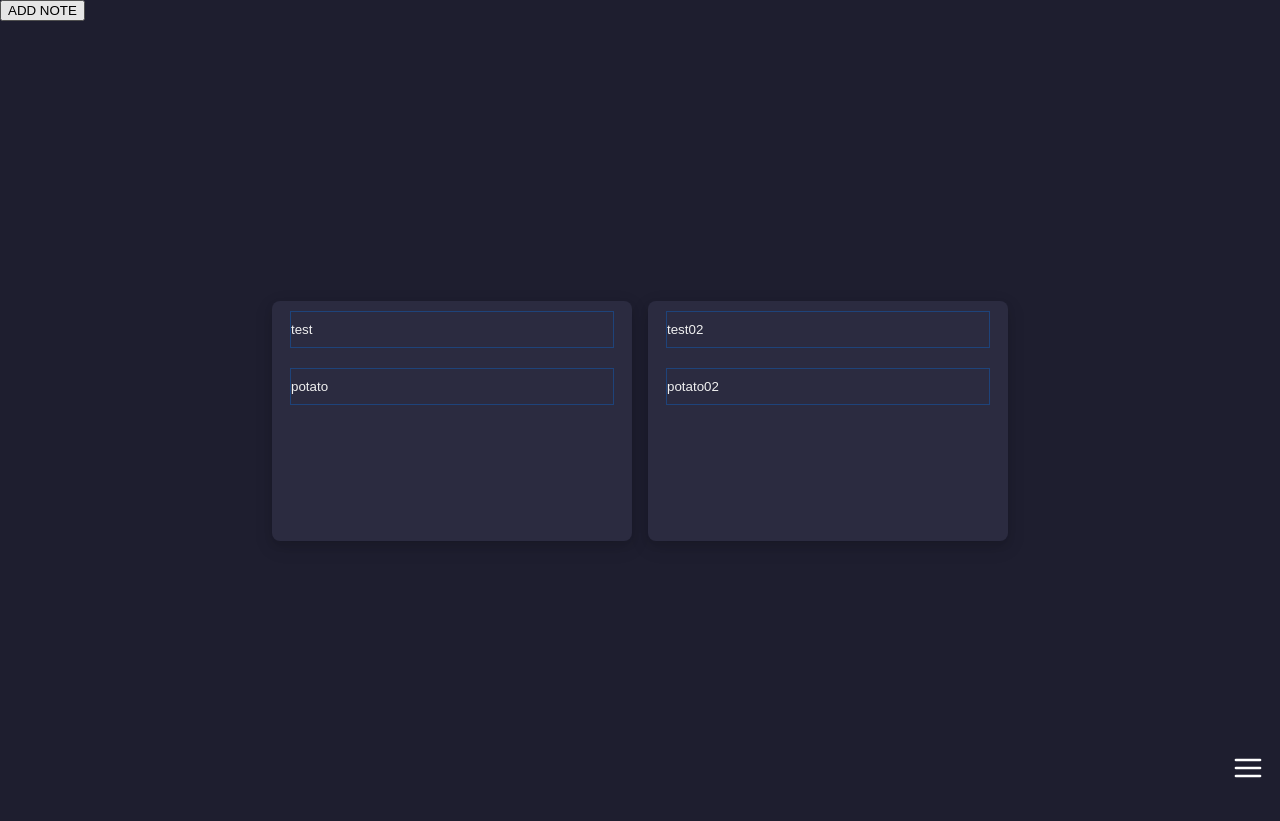
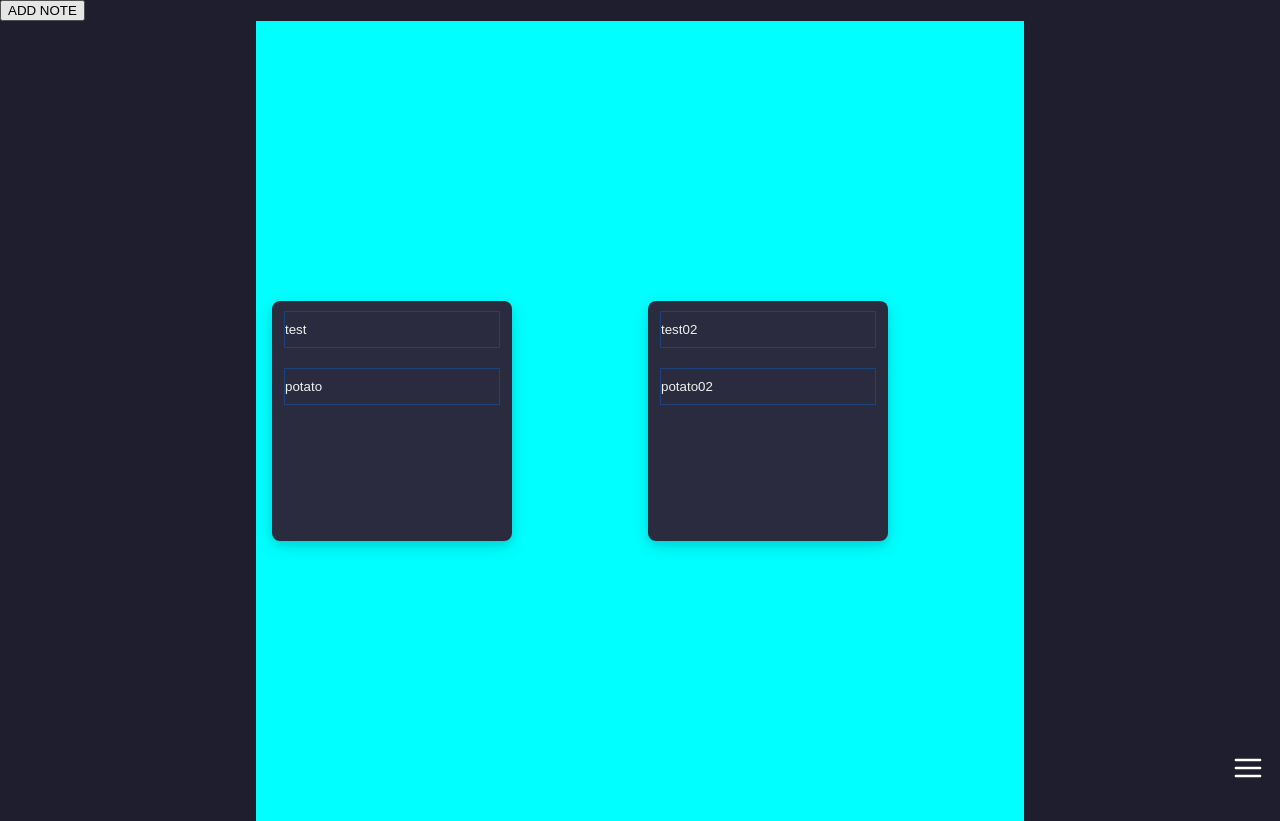
Before and after one commit to Yanis-mnh/todo-list, a React (Vite) app: page / in a window 1280 px wide. Built offline with nearby package versions, Linux system fonts and the light colour scheme.

Commit message:
change: style;

```diff
--- a/src/index.css
+++ b/src/index.css
@@ -16,14 +16,21 @@ html, body{
     background-color: var(--background-color);
 }
 .note_container{
-    height: 100vh;
-    overflow-y: scroll;
+
+    /* grid shit*/
     display: grid;
     gap: 1em;
-    padding: 1em;
-    grid-template-columns: repeat(auto-fit, minmax(240px, 1fr));
+    grid-template-columns: repeat(auto-fill, minmax(240px, 1fr));
+
     align-items: center;
     justify-content: center;
+    /* style shit*/
+    background-color: aqua;
+    height: 100vh;
+    width: auto;
+    overflow-y: scroll;
+    padding: 1em;
+
 }
 .note{
     display: flex;
@@ -34,7 +41,7 @@ html, body{
     border-radius: .5em;
     box-shadow: var(--note-shadow);
 
-    width: auto;
+    width: 240px;
     height: 240px;
 
     & input{
```
